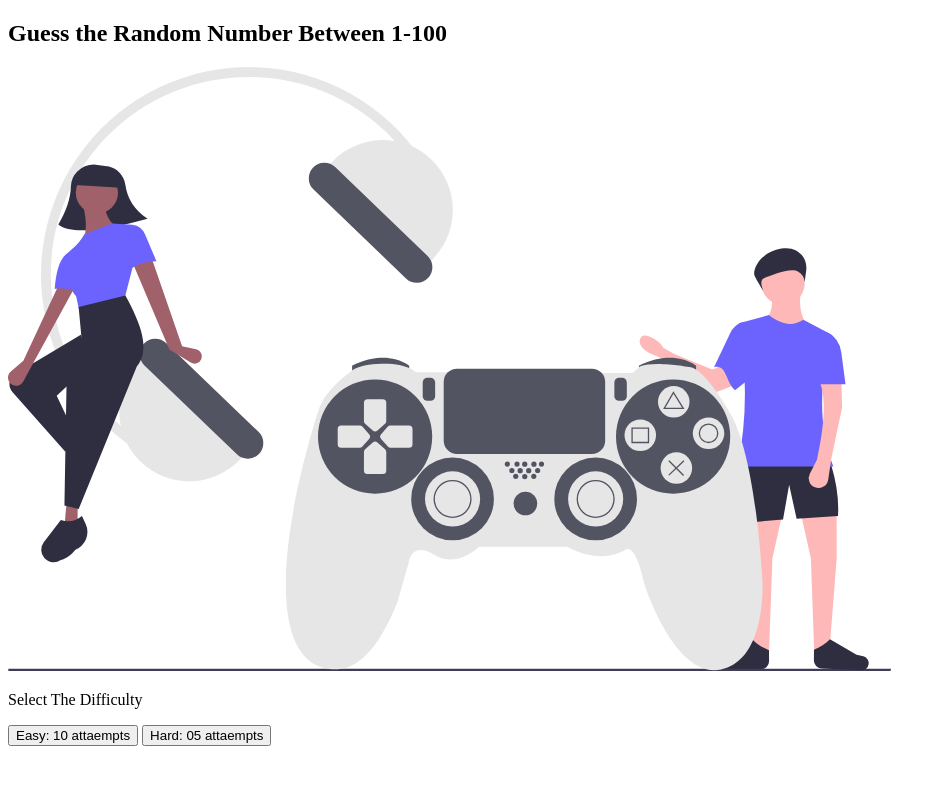
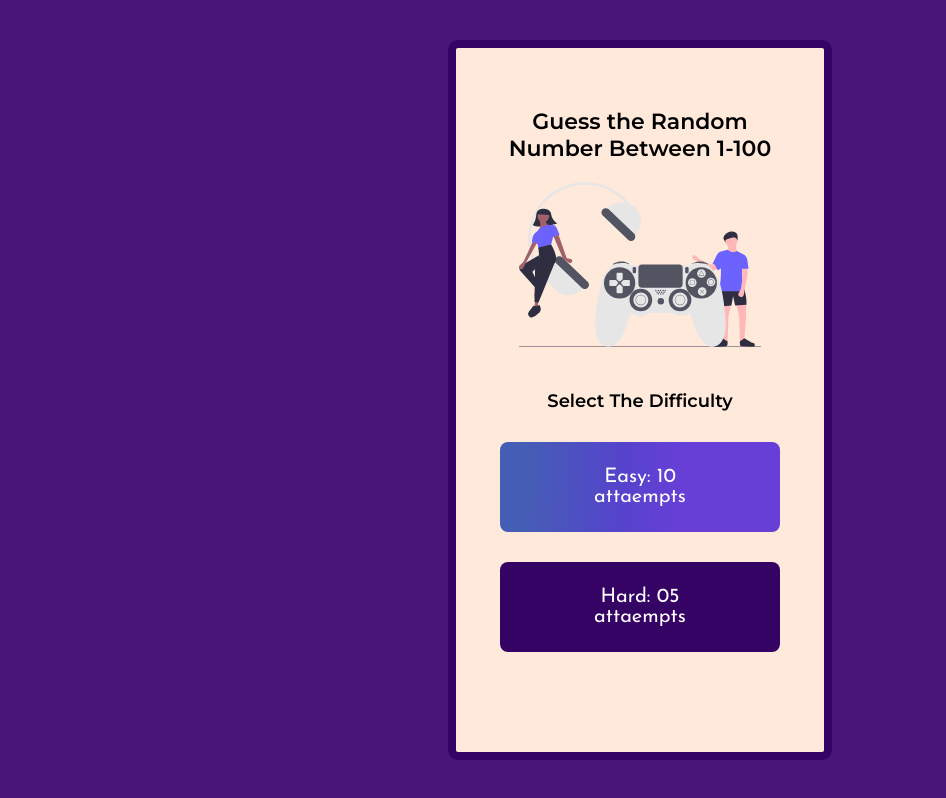
Before and after one commit to meharsulaiman/10.Number_Guess, a plain HTML site: page index.html in a window 1280 px wide. Shown: the whole page, without its empty margins (0-946 px from the left). Drawn offline with Linux system fonts and the light colour scheme; the site is published under a folder, as on GitHub Pages, so addresses that start at the root find nothing.

Commit message:
link prob

```diff
--- a/index.html
+++ b/index.html
@@ -6,8 +6,8 @@
     <meta name="viewport" content="width=device-width, initial-scale=1.0" />
 
     <!-- css and js linkers -->
-		<link rel="stylesheet" href="/css/style.css" />
-		<link rel="stylesheet" href="/css/responsive.css" />
+    <link rel="stylesheet" href="style.css" />
+    <link rel="stylesheet" href="responsive.css" />
     <script src="index.js" defer></script>
     <title>Number Guessing Game</title>
   </head>
```
Also changed, not shown: responsive.css (renamed from css/responsive.css), style.css (renamed from css/style.css). Lines whose indentation alone changed are shown as unchanged.
